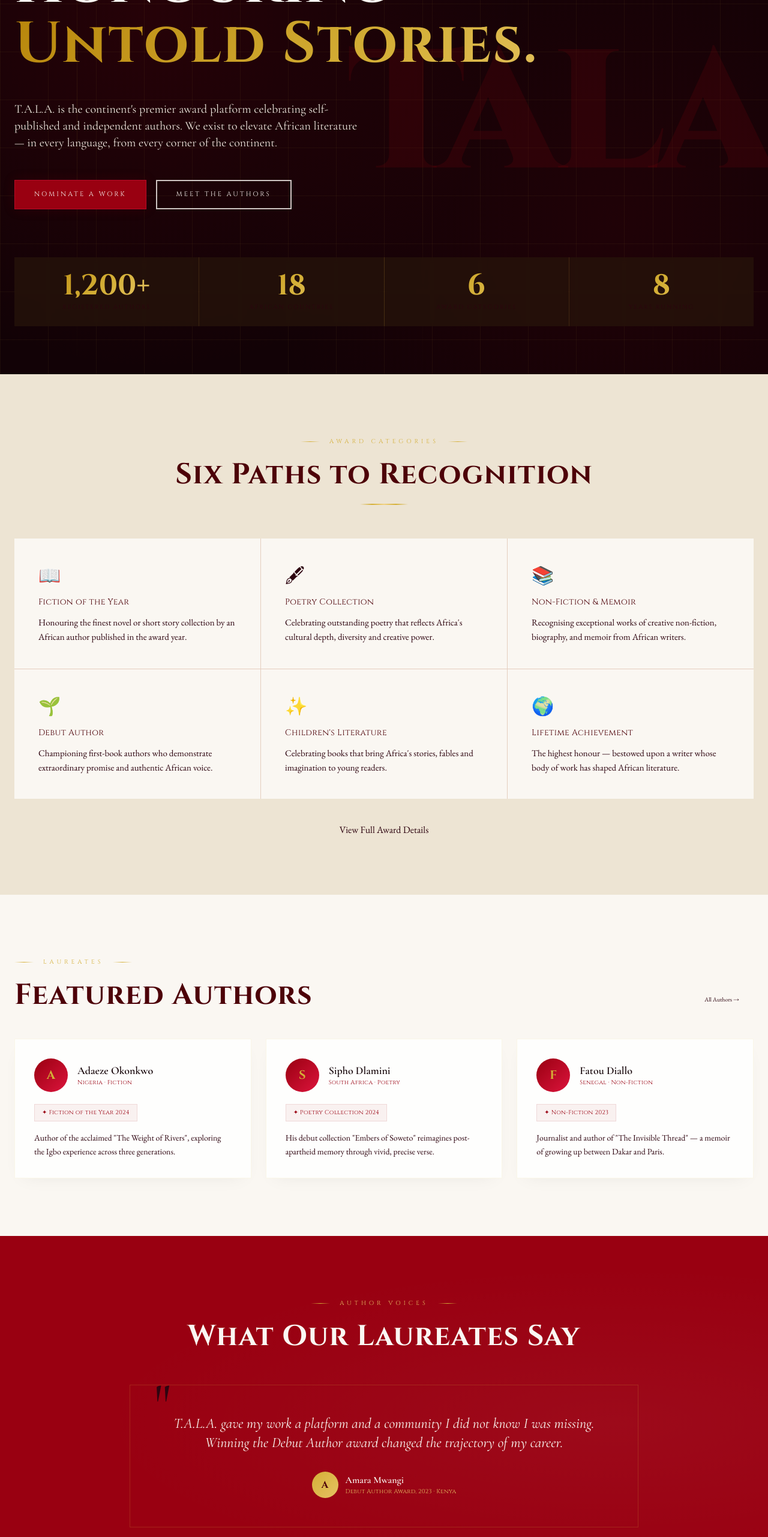
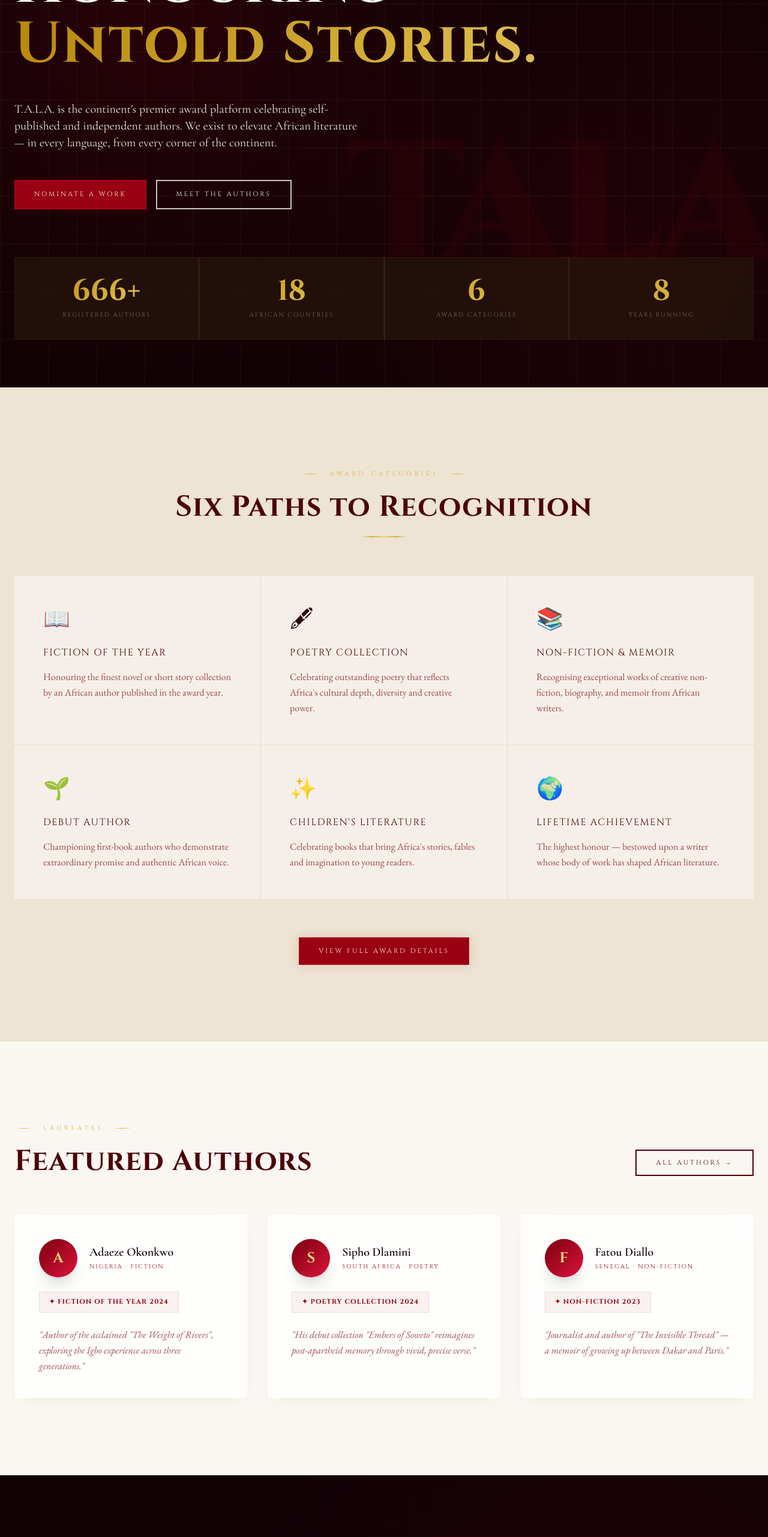
Before and after one commit to animinatesphere/T.A.L.A.-agencies, a React (Vite) app: page / in a window 1280 px wide. Shown: the part 234-2797 px from the top of the page at 60% size. Built offline with nearby package versions, Linux system fonts and the light colour scheme.

Commit message:
update on the page

```diff
--- a/src/index.css
+++ b/src/index.css
@@ -104,12 +104,31 @@
       #120206;
   }
 
-  /* Fade-up animation */
+  /* ── Cinematic Extras ── */
+  @keyframes shine {
+    0%   { transform: translateX(-100%) skewX(-20deg); }
+    30%, 100% { transform: translateX(250%) skewX(-20deg); }
+  }
+  .shine-effect {
+    @apply relative overflow-hidden;
+  }
+  .shine-effect::after {
+    content: '';
+    @apply absolute top-0 left-0 w-full h-full pointer-events-none;
+    background: linear-gradient(90deg, transparent, rgba(255,255,255,0.15), transparent);
+    animation: shine 5s infinite;
+  }
+
+  .hover-glow:hover {
+    box-shadow: 0 0 25px rgba(212,175,55,0.4);
+  }
+
+  /* Fade-up animation (keep as fallback) */
   .animate-fade-up {
-    animation: fadeUp 0.55s ease both;
+    animation: fadeUp 0.6s cubic-bezier(0.16, 1, 0.3, 1) both;
   }
   @keyframes fadeUp {
-    from { opacity: 0; transform: translateY(14px); }
+    from { opacity: 0; transform: translateY(20px); }
     to   { opacity: 1; transform: translateY(0); }
   }
 
--- a/src/pages/Home.jsx
+++ b/src/pages/Home.jsx
@@ -1,6 +1,45 @@
-import React, { useState, useEffect } from 'react'
+import React, { useState, useEffect, useRef } from 'react'
 import { Link } from 'react-router-dom'
+import { motion, useInView, useSpring, useTransform } from 'framer-motion'
 import { stats, awardCategories, authors, testimonials, blogPosts } from '../data/index.js'
+
+function Counter({ value, duration = 2 }) {
+  const ref = useRef(null)
+  const isInView = useInView(ref, { once: true })
+  const [count, setCount] = useState(0)
+
+  useEffect(() => {
+    if (isInView) {
+      let start = 0
+      const end = parseInt(value.replace(/,/g, '').replace(/\+/g, ''))
+      if (start === end) return
+
+      let totalMiliseconds = duration * 1000
+      let incrementTime = (totalMiliseconds / end)
+
+      let timer = setInterval(() => {
+        start += 1
+        setCount(start)
+        if (start === end) clearInterval(timer)
+      }, Math.max(incrementTime, 10))
+    }
+  }, [isInView, value, duration])
+
+  return <span ref={ref}>{count}{value.includes('+') ? '+' : ''}</span>
+}
+
+const fadeInUp = {
+  initial: { opacity: 0, y: 30 },
+  whileInView: { opacity: 1, y: 0 },
+  viewport: { once: true },
+  transition: { duration: 0.8, ease: [0.16, 1, 0.3, 1] }
+}
+
+const staggerContainer = {
+  initial: {},
+  whileInView: { transition: { staggerChildren: 0.1 } },
+  viewport: { once: true }
+}
 
 function Hero() {
   const words = ['Independent Authors.','African Voices.','Untold Stories.','Literary Excellence.']
@@ -16,11 +55,16 @@ function Hero() {
       {['left-[10%]','left-[55%]','left-[85%]'].map((p,i) => (
         <div key={i} className={`absolute top-0 ${p} w-px h-full bg-gradient-to-b from-transparent via-gold-500/10 to-transparent`} />
       ))}
-      <p className="absolute right-0 top-1/2 -translate-y-1/2 font-display font-black
-                    text-crimson-800/20 leading-none select-none pointer-events-none tracking-tighter
-                    text-[22vw]">TALA</p>
+      <motion.p
+        initial={{ opacity: 0, x: 50 }}
+        animate={{ opacity: 1, x: 0 }}
+        transition={{ duration: 1.5, ease: "easeOut" }}
+        className="absolute right-0 top-1/2 -translate-y-1/2 font-display font-black
+                    text-crimson-800/10 leading-none select-none pointer-events-none tracking-tighter
+                    text-[22vw]">TALA</motion.p>
 
       <div className="relative z-10 max-w-7xl mx-auto px-6 w-full">
+        <motion.div {...fadeInUp}>
           <p className="section-label">The Africa Laureate Awards</p>
           <h1 className="font-display font-bold text-ivory-100 leading-[1.02] tracking-wide
                          text-5xl sm:text-6xl lg:text-8xl mb-1">Honouring</h1>
@@ -34,19 +78,29 @@ function Hero() {
             from every corner of the continent.
           </p>
           <div className="flex flex-wrap gap-4">
-          <Link to="/awards"  className="btn-crimson">Nominate a Work</Link>
+            <Link to="/awards"  className="btn-crimson shine-effect">Nominate a Work</Link>
             <Link to="/authors" className="btn-outline-ivory">Meet the Authors</Link>
           </div>
+        </motion.div>
 
         {/* Stats */}
-        <div className="grid grid-cols-2 sm:grid-cols-4 gap-px mt-20 bg-gold-500/20">
+        <motion.div
+          variants={staggerContainer}
+          initial="initial"
+          whileInView="whileInView"
+          viewport={{ once: true }}
+          className="grid grid-cols-2 sm:grid-cols-4 gap-px mt-20 bg-gold-500/20">
           {stats.map(s => (
-            <div key={s.label} className="bg-crimson-950/60 backdrop-blur-sm px-5 py-6 text-center">
-              <p className="font-display font-bold text-gradient-gold text-4xl lg:text-5xl">{s.value}</p>
-              <p className="font-display text-[10px] tracking-[2px] uppercase text-ivory-100/48 mt-1">{s.label}</p>
-            </div>
+            <motion.div
+              variants={fadeInUp}
+              key={s.label} className="bg-crimson-950/60 backdrop-blur-sm px-5 py-8 text-center border border-gold-500/5">
+              <p className="font-display font-bold text-gradient-gold text-4xl lg:text-5xl">
+                <Counter value={s.value} />
+              </p>
+              <p className="font-display text-[10px] tracking-[2px] uppercase text-ivory-100/40 mt-2">{s.label}</p>
+            </motion.div>
           ))}
-        </div>
+        </motion.div>
       </div>
     </section>
   )
@@ -54,25 +108,34 @@ function Hero() {
 
 function AwardsPreview() {
   return (
-    <section className="bg-ivory-300 py-24">
+    <section className="bg-ivory-300 py-32">
       <div className="max-w-7xl mx-auto px-6">
-        <div className="text-center mb-14">
+        <motion.div {...fadeInUp} className="text-center mb-16">
           <p className="section-label justify-center">Award Categories</p>
           <h2 className="font-display text-4xl lg:text-5xl font-bold text-crimson-900 tracking-wide">Six Paths to Recognition</h2>
           <div className="gold-divider mx-auto" />
-        </div>
-        <div className="grid grid-cols-1 sm:grid-cols-2 lg:grid-cols-3 gap-px bg-crimson-700/10">
+        </motion.div>
+
+        <motion.div
+          variants={staggerContainer}
+          initial="initial"
+          whileInView="whileInView"
+          viewport={{ once: true }}
+          className="grid grid-cols-1 sm:grid-cols-2 lg:grid-cols-3 gap-px bg-crimson-700/5">
           {awardCategories.map((a, i) => (
-            <div key={i} className="bg-ivory-100 p-10 border-t-4 border-transparent hover:border-crimson-700 hover:bg-ivory-200 transition-all duration-300">
-              <span className="text-3xl block mb-4">{a.icon}</span>
-              <h3 className="font-display text-sm tracking-wide text-crimson-900 mb-3">{a.title}</h3>
-              <p className="font-body text-[15px] text-crimson-800/58 leading-relaxed">{a.desc}</p>
-            </div>
+            <motion.div
+              variants={fadeInUp}
+              key={i} className="bg-white/60 backdrop-blur-sm p-12 border-t-4 border-transparent hover:border-crimson-700 hover:bg-white transition-all duration-500 group">
+              <span className="text-4xl block mb-6 transition-transform duration-500 group-hover:scale-110 group-hover:-rotate-6">{a.icon}</span>
+              <h3 className="font-display text-base tracking-widest text-crimson-900 mb-4 uppercase">{a.title}</h3>
+              <p className="font-body text-base text-crimson-800/70 leading-relaxed">{a.desc}</p>
+            </motion.div>
           ))}
-        </div>
-        <div className="text-center mt-10">
-          <Link to="/awards" className="btn-outline-crimson">View Full Award Details</Link>
-        </div>
+        </motion.div>
+
+        <motion.div {...fadeInUp} transition={{ delay: 0.4 }} className="text-center mt-16">
+          <Link to="/awards" className="btn-crimson shine-effect">View Full Award Details</Link>
+        </motion.div>
       </div>
     </section>
   )
@@ -80,34 +143,42 @@ function AwardsPreview() {
 
 function FeaturedAuthors() {
   return (
-    <section className="bg-ivory-100 py-24">
+    <section className="bg-ivory-100 py-32 overflow-hidden">
       <div className="max-w-7xl mx-auto px-6">
-        <div className="flex flex-wrap justify-between items-end gap-4 mb-12">
+        <motion.div {...fadeInUp} className="flex flex-wrap justify-between items-end gap-6 mb-16">
           <div>
             <p className="section-label">Laureates</p>
             <h2 className="font-display text-4xl lg:text-5xl font-bold text-crimson-900 tracking-wide">Featured Authors</h2>
           </div>
-          <Link to="/authors" className="btn-outline-crimson !py-2.5 !px-6 !text-[10px]">All Authors →</Link>
-        </div>
-        <div className="grid grid-cols-1 sm:grid-cols-2 lg:grid-cols-3 gap-6">
+          <Link to="/authors" className="btn-outline-crimson hover-glow !py-3 !px-8 !text-[11px] !tracking-[3px] font-display uppercase border-2 border-crimson-900 text-crimson-900 transition-all no-underline">All Authors →</Link>
+        </motion.div>
+
+        <motion.div
+          variants={staggerContainer}
+          initial="initial"
+          whileInView="whileInView"
+          viewport={{ once: true }}
+          className="grid grid-cols-1 sm:grid-cols-2 lg:grid-cols-3 gap-8">
           {authors.slice(0, 3).map((a, i) => (
-            <div key={i} className="card p-8 hover:-translate-y-1 transition-transform duration-300 cursor-pointer">
-              <div className="flex items-center gap-4 mb-5">
-                <div className="w-14 h-14 rounded-full bg-gradient-to-br from-crimson-700 to-crimson-600 flex items-center justify-center flex-shrink-0 font-display text-xl font-bold text-gold-500">
+            <motion.div
+              variants={fadeInUp}
+              key={i} className="card p-10 hover-glow">
+              <div className="flex items-center gap-5 mb-6">
+                <div className="w-16 h-16 rounded-full bg-gradient-to-br from-crimson-800 to-crimson-600 flex items-center justify-center flex-shrink-0 font-display text-2xl font-bold text-gold-300 shadow-xl">
                   {a.initial}
                 </div>
                 <div>
-                  <p className="font-serif text-lg font-semibold text-crimson-950 leading-tight">{a.name}</p>
-                  <p className="font-display text-[10px] tracking-wide text-crimson-700 mt-0.5">{a.country} · {a.genre}</p>
+                  <p className="font-serif text-xl font-semibold text-crimson-950 leading-tight">{a.name}</p>
+                  <p className="font-display text-[10px] tracking-[2px] uppercase text-crimson-700 mt-1">{a.country} · {a.genre}</p>
                 </div>
               </div>
-              <div className="bg-crimson-700/5 border border-crimson-700/10 px-3 py-1.5 mb-4 inline-block">
-                <p className="font-display text-[10px] tracking-wide text-crimson-700">✦ {a.award}</p>
+              <div className="bg-crimson-700/5 border border-crimson-700/10 px-4 py-2 mb-6 inline-block">
+                <p className="font-display text-[11px] tracking-widest text-crimson-700 font-bold uppercase">✦ {a.award}</p>
               </div>
-              <p className="font-body text-[14px] text-crimson-800/58 leading-relaxed">{a.bio}</p>
-            </div>
+              <p className="font-body text-base text-crimson-800/70 leading-relaxed italic">"{a.bio}"</p>
+            </motion.div>
           ))}
-        </div>
+        </motion.div>
       </div>
     </section>
   )
@@ -116,63 +187,81 @@ function FeaturedAuthors() {
 function Testimonials() {
   const [active, setActive] = useState(0)
   return (
-    <section className="relative bg-crimson-700 py-24 overflow-hidden">
-      <div className="absolute inset-0 pointer-events-none bg-[radial-gradient(ellipse_at_80%_50%,rgba(255,255,255,0.04)_0%,transparent_60%)]" />
-      <div className="relative z-10 max-w-4xl mx-auto px-6 text-center">
+    <section className="relative bg-crimson-950 py-32 overflow-hidden">
+      <div className="absolute inset-0 pointer-events-none bg-[radial-gradient(circle_at_80%_50%,rgba(153,0,17,0.1)_0%,transparent_60%)]" />
+      <motion.div
+        initial={{ opacity: 0 }}
+        whileInView={{ opacity: 1 }}
+        className="relative z-10 max-w-4xl mx-auto px-6 text-center">
         <p className="section-label justify-center text-gold-400">Author Voices</p>
-        <h2 className="font-display text-4xl lg:text-5xl font-bold text-ivory-100 tracking-wide mb-14">What Our Laureates Say</h2>
-        <div className="bg-white/7 border border-gold-500/20 p-12 mb-8 relative">
-          <span className="absolute top-0 left-10 -translate-y-4 font-serif text-8xl text-gold-500/38 leading-none select-none">"</span>
-          <p className="font-serif text-xl lg:text-2xl italic text-ivory-100 leading-relaxed mb-8">{testimonials[active].quote}</p>
-          <div className="flex items-center justify-center gap-3">
-            <div className="w-11 h-11 rounded-full bg-gradient-to-br from-gold-500 to-gold-400 flex items-center justify-center font-display text-base font-bold text-crimson-900">
+        <h2 className="font-display text-4xl lg:text-5xl font-bold text-ivory-100 tracking-wide mb-16">What Our Laureates Say</h2>
+
+        <motion.div
+          key={active}
+          initial={{ opacity: 0, scale: 0.95 }}
+          animate={{ opacity: 1, scale: 1 }}
+          transition={{ duration: 0.5 }}
+          className="bg-white/5 backdrop-blur-md border border-gold-500/10 p-16 mb-12 relative shadow-2xl">
+          <span className="absolute top-0 left-10 -translate-y-6 font-serif text-9xl text-gold-500/20 leading-none select-none">"</span>
+          <p className="font-serif text-2xl lg:text-3xl italic text-ivory-100 leading-relaxed mb-10">{testimonials[active].quote}</p>
+          <div className="flex items-center justify-center gap-4">
+            <div className="w-14 h-14 rounded-full bg-gradient-to-br from-gold-500 to-gold-400 flex items-center justify-center font-display text-xl font-bold text-crimson-950 shadow-lg">
               {testimonials[active].initial}
             </div>
             <div className="text-left">
-              <p className="font-serif text-base font-semibold text-ivory-100">{testimonials[active].name}</p>
-              <p className="font-display text-[10px] tracking-wide text-gold-400">{testimonials[active].role} · {testimonials[active].country}</p>
+              <p className="font-serif text-xl font-semibold text-ivory-100">{testimonials[active].name}</p>
+              <p className="font-display text-[10px] tracking-[3px] uppercase text-gold-400/80">{testimonials[active].role} · {testimonials[active].country}</p>
             </div>
           </div>
-        </div>
-        <div className="flex justify-center gap-2">
+        </motion.div>
+
+        <div className="flex justify-center gap-3">
           {testimonials.map((_, i) => (
             <button key={i} onClick={() => setActive(i)}
-              className={`h-2 transition-all duration-300 border-none cursor-pointer
-                          ${active === i ? 'w-8 bg-gold-500' : 'w-2 bg-gold-500/30 hover:bg-gold-500/60'}`} />
+              className={`h-1.5 transition-all duration-500 border-none cursor-pointer
+                          ${active === i ? 'w-12 bg-gold-400' : 'w-4 bg-white/20 hover:bg-white/40'}`} />
           ))}
         </div>
-      </div>
+      </motion.div>
     </section>
   )
 }
 
 function BlogPreview() {
   return (
-    <section className="bg-ivory-300 py-24">
+    <section className="bg-ivory-200 py-32">
       <div className="max-w-7xl mx-auto px-6">
-        <div className="flex flex-wrap justify-between items-end gap-4 mb-12">
+        <motion.div {...fadeInUp} className="flex flex-wrap justify-between items-end gap-6 mb-16">
           <div>
             <p className="section-label">Insights</p>
             <h2 className="font-display text-4xl lg:text-5xl font-bold text-crimson-900 tracking-wide">Latest from the Blog</h2>
           </div>
-          <Link to="/blog" className="btn-outline-crimson !py-2.5 !px-6 !text-[10px]">All Posts →</Link>
+          <Link to="/blog" className="btn-outline-crimson hover-glow !py-3 !px-8 !text-[11px] !tracking-[3px] font-display uppercase border-2 border-crimson-900 text-crimson-900 transition-all no-underline">All Posts →</Link>
+        </motion.div>
+
+        <motion.div
+          variants={staggerContainer}
+          initial="initial"
+          whileInView="whileInView"
+          viewport={{ once: true }}
+          className="grid grid-cols-1 sm:grid-cols-2 lg:grid-cols-3 gap-8">
+          {blogPosts.slice(0, 3).map(p => (
+            <motion.article
+              variants={fadeInUp}
+              key={p.id} className="card p-10 cursor-pointer group">
+              <div className="flex items-center gap-3 mb-6">
+                <span className="bg-crimson-700/10 border border-crimson-700/20 text-crimson-700 font-display text-[10px] tracking-[2px] uppercase px-4 py-1.5">{p.category}</span>
+                <span className="font-display text-[11px] text-crimson-800/40 uppercase tracking-tighter">{p.readTime}</span>
               </div>
-        <div className="grid grid-cols-1 sm:grid-cols-2 lg:grid-cols-3 gap-6">
-          {blogPosts.slice(0, 3).map(p => (
-            <article key={p.id} className="card p-8 cursor-pointer hover:-translate-y-1 transition-transform duration-300">
-              <div className="flex items-center gap-2 mb-5">
-                <span className="bg-crimson-700/7 border border-crimson-700/12 text-crimson-700 font-display text-[9px] tracking-[2px] uppercase px-3 py-1">{p.category}</span>
-                <span className="font-display text-[10px] text-crimson-800/48">{p.readTime}</span>
+              <h3 className="font-serif text-2xl font-semibold text-crimson-950 leading-tight mb-4 group-hover:text-crimson-700 transition-colors">{p.title}</h3>
+              <p className="font-body text-base text-crimson-800/60 leading-relaxed mb-8">{p.excerpt}</p>
+              <div className="border-t border-crimson-700/10 pt-6 flex justify-between items-center">
+                <span className="font-display text-[11px] text-crimson-800/40 uppercase tracking-wider">{p.date}</span>
+                <span className="font-display text-[11px] tracking-[2px] uppercase text-crimson-700 font-bold group-hover:translate-x-1 transition-transform">Read More →</span>
               </div>
-              <h3 className="font-serif text-xl font-semibold text-crimson-950 leading-snug mb-3">{p.title}</h3>
-              <p className="font-body text-[14px] text-crimson-800/58 leading-relaxed mb-5">{p.excerpt}</p>
-              <div className="border-t border-crimson-700/8 pt-4 flex justify-between items-center">
-                <span className="font-display text-[10px] text-crimson-800/48">{p.date}</span>
-                <span className="font-display text-[10px] tracking-wide text-crimson-700">Read More →</span>
-              </div>
-            </article>
+            </motion.article>
           ))}
-        </div>
+        </motion.div>
       </div>
     </section>
   )
@@ -180,29 +269,37 @@ function BlogPreview() {
 
 function CTABand() {
   return (
-    <section className="relative bg-gradient-to-br from-crimson-950 to-crimson-700 py-24 overflow-hidden text-center">
-      <div className="absolute inset-0 grid-texture pointer-events-none opacity-50" />
-      <div className="relative z-10 max-w-7xl mx-auto px-6">
+    <section className="relative bg-crimson-950 py-32 overflow-hidden text-center">
+      <div className="absolute inset-0 grid-texture pointer-events-none opacity-30" />
+      <motion.div
+        initial={{ opacity: 0, scale: 0.98 }}
+        whileInView={{ opacity: 1, scale: 1 }}
+        viewport={{ once: true }}
+        className="relative z-10 max-w-7xl mx-auto px-6">
         <p className="section-label justify-center text-gold-400">Nominations Open</p>
-        <h2 className="font-display text-4xl lg:text-5xl font-bold text-ivory-100 tracking-wide mb-4">Is Your Book Ready for Recognition?</h2>
-        <p className="font-serif text-lg text-ivory-100/68 mb-10 max-w-xl mx-auto leading-relaxed">
+        <h2 className="font-display text-4xl lg:text-5xl font-bold text-ivory-100 tracking-wide mb-6">Is Your Book Ready for Recognition?</h2>
+        <p className="font-serif text-xl text-ivory-100/60 mb-12 max-w-2xl mx-auto leading-relaxed">
           Submit your work across six award categories. Independent and self-published authors across Africa are welcome. Free to enter.
         </p>
-        <Link to="/awards" className="btn-gold">Submit Your Nomination</Link>
-      </div>
+        <Link to="/awards" className="btn-gold shine-effect px-12 py-5 text-sm tracking-[4px]">Submit Your Nomination</Link>
+      </motion.div>
     </section>
   )
 }
 
 export default function Home() {
   return (
-    <>
+    <motion.div
+      initial={{ opacity: 0 }}
+      animate={{ opacity: 1 }}
+      transition={{ duration: 1 }}
+      className="bg-ivory-100">
       <Hero />
       <AwardsPreview />
       <FeaturedAuthors />
       <Testimonials />
       <BlogPreview />
       <CTABand />
-    </>
+    </motion.div>
   )
 }
```
Also changed, not shown: package.json (+9 -8 lines), 1 other file (tests, documents, lock files or other folders). Lines whose indentation alone changed are shown as unchanged.
